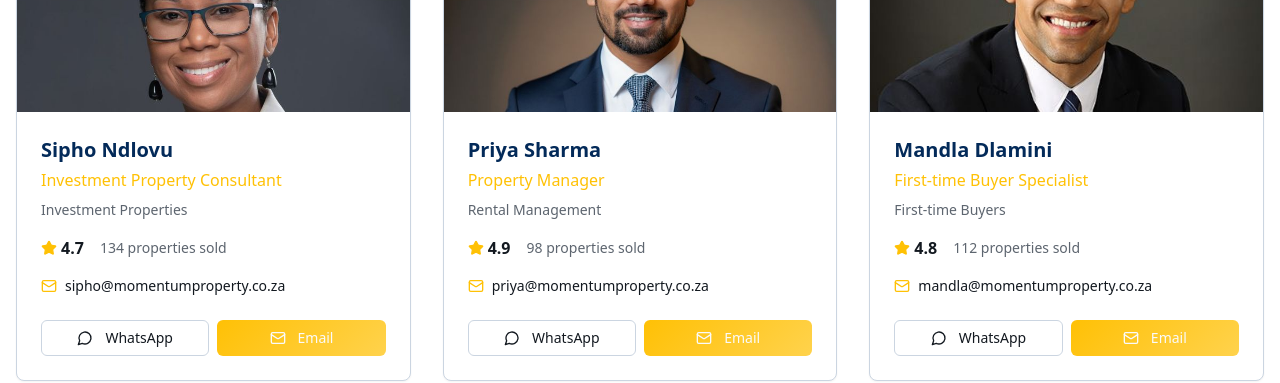
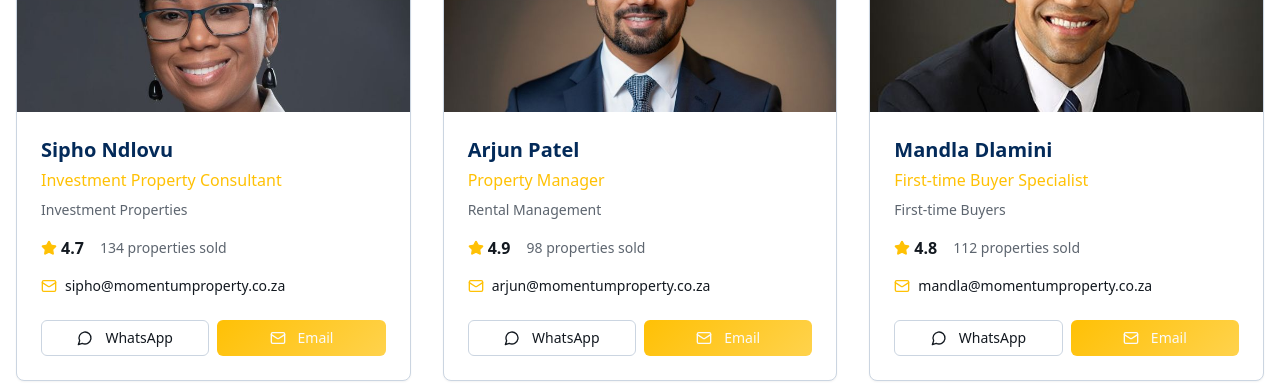
Before and after one commit to bob6512/url-to-file-fun, a React (Vite) app: page /agents in a window 1280 px wide. Shown: the part 1200-1583 px from the top of the page. Built offline with nearby package versions, Linux system fonts and the light colour scheme; the HTML template or start-up script is replaced by a standard one.

Commit message:
Update agent details

```diff
--- a/src/pages/Agents.tsx
+++ b/src/pages/Agents.tsx
@@ -60,11 +60,11 @@ const Agents = () => {
     },
     {
       id: 5,
-      name: "Priya Sharma",
+      name: "Arjun Patel",
       title: "Property Manager",
       specialization: "Rental Management",
       experience: "7 years",
-      email: "priya@momentumproperty.co.za",
+      email: "arjun@momentumproperty.co.za",
       rating: 4.9,
       sales: 98,
       image: lisaImage
```
